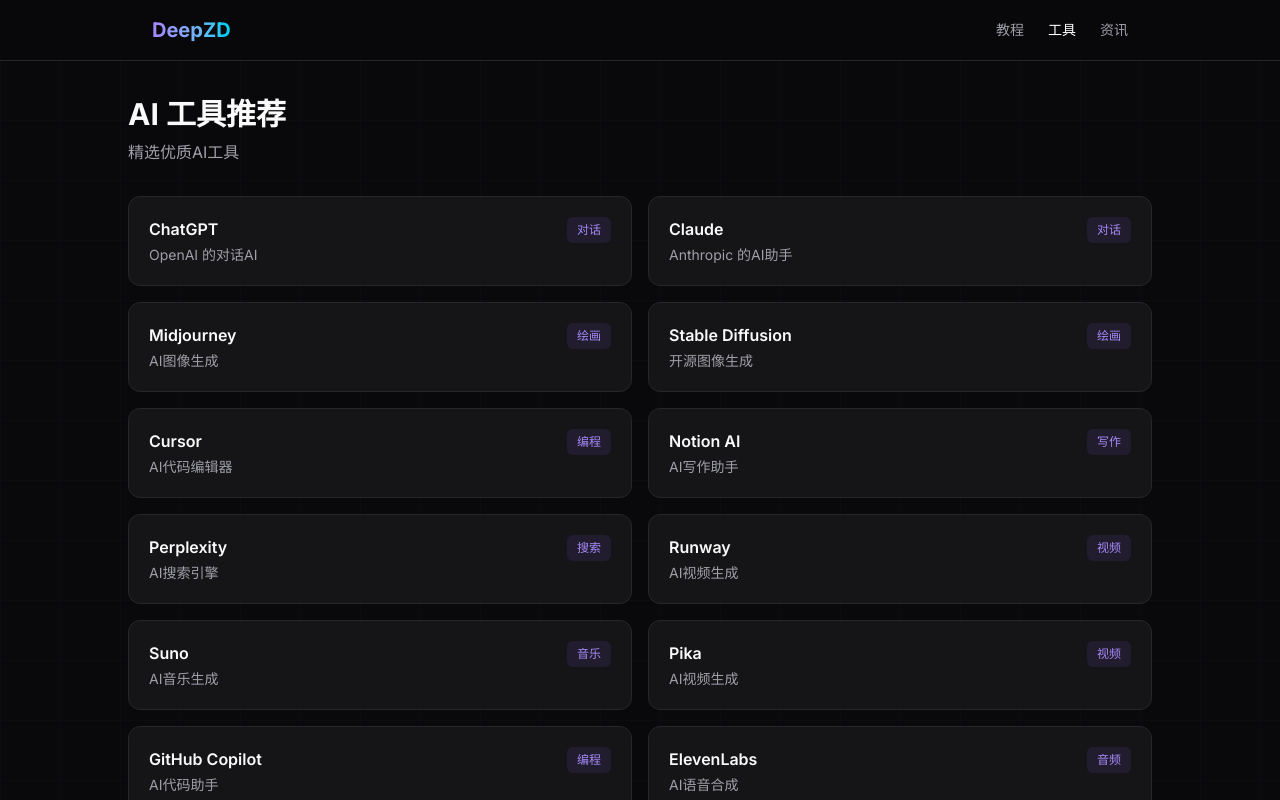
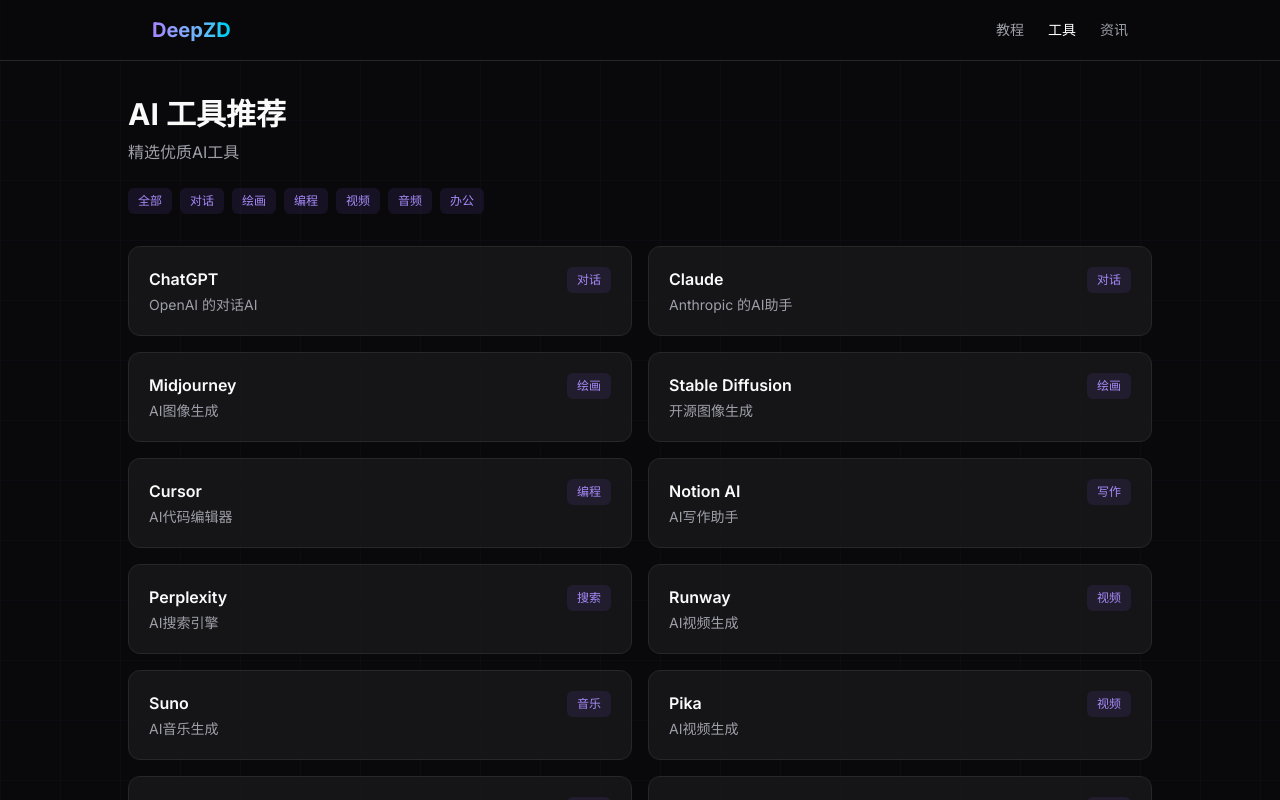
Before and after one commit to uncle-light/deepzd, a Next.js app: page /tools in a window 1280 px wide. Shown: the top 800 px of the page. Built offline with nearby package versions, Linux system fonts and the light colour scheme.

Commit message:
feat: 添加工具分类标签

```diff
--- a/src/app/tools/page.tsx
+++ b/src/app/tools/page.tsx
@@ -25,7 +25,16 @@ export default function Tools() {
       <main className="pt-24 pb-16 px-6">
         <div className="max-w-5xl mx-auto">
           <h1 className="text-3xl font-bold mb-2">AI 工具推荐</h1>
-          <p className="text-zinc-400 mb-8">精选优质AI工具</p>
+          <p className="text-zinc-400 mb-6">精选优质AI工具</p>
+          <div className="flex gap-2 mb-8 flex-wrap">
+            <span className="tag">全部</span>
+            <span className="tag">对话</span>
+            <span className="tag">绘画</span>
+            <span className="tag">编程</span>
+            <span className="tag">视频</span>
+            <span className="tag">音频</span>
+            <span className="tag">办公</span>
+          </div>
           <div className="grid md:grid-cols-2 gap-4">
             {tools.map((t) => (
               <ToolCard key={t.slug} {...t} />
```
